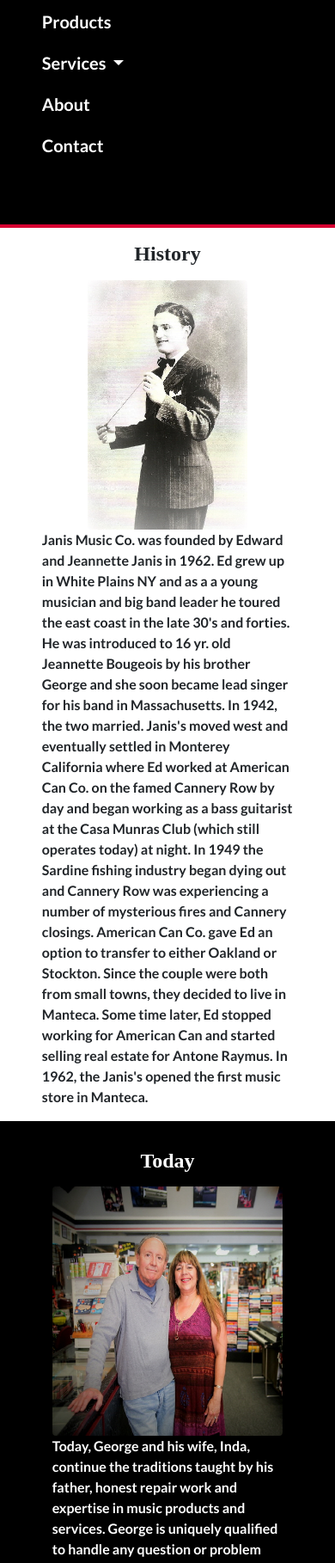
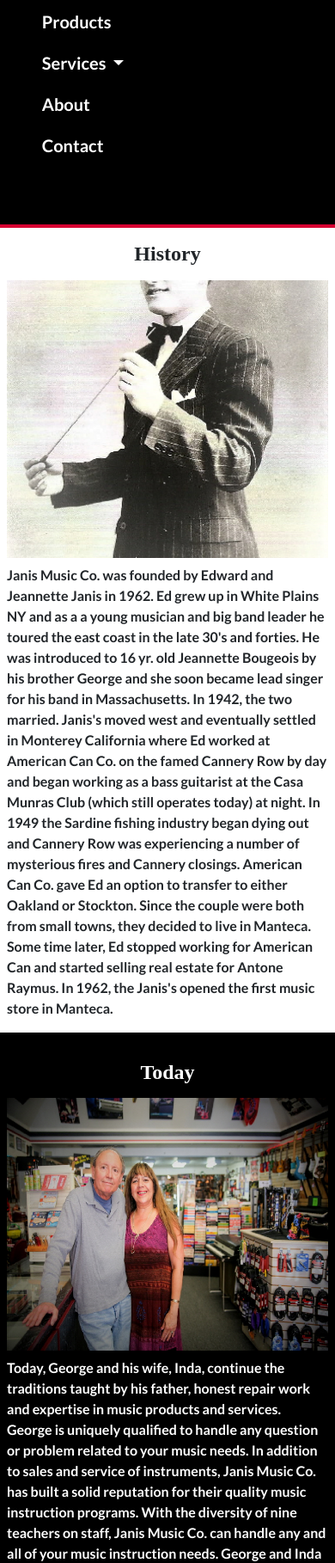
Before and after one commit to espressotoexpressions/WebsiteRedesign, a plain HTML site: page pages/about.html in a window 390 px wide. Shown: the part 166-1984 px from the top of the page at 86% size. Drawn offline with nearby package versions, Linux system fonts and the light colour scheme; a web font is replaced by a local one.

Commit message:
finished about section

```diff
--- a/pages/about.html
+++ b/pages/about.html
@@ -50,14 +50,14 @@
     </header>
 
     <section class="history-section eighth-grid my-32">
-      <div class="home-about-header pe-lg-4">
+      <div class="about-card-header ps-lg-4">
         <h1>History</h1>
       </div>
-      <div class="home-about-body pe-lg-4">
-        <p>Janis Music Co. was founded by Edward and Jeannette Janis in 1962. Ed grew up in White Plains NY and as a a young musician and big band leader he toured the east coast in the late 30's and forties. He was introduced to 16 yr. old Jeannette Bougeois by his brother George and she soon became lead singer for his band in Massachusetts. In 1942, the two married. Janis's moved west and eventually settled in Monterey California where Ed worked at American Can Co. on the famed Cannery Row by day and began working as a bass guitarist at the Casa Munras Club (which still operates today) at night. In 1949 the Sardine fishing industry began dying out and Cannery Row was experiencing a number of mysterious fires and Cannery closings. American Can Co. gave Ed an option to transfer to either Oakland or Stockton. Since the couple were both from small towns, they decided to live in Manteca. Some time later, Ed stopped working for American Can and started selling real estate for Antone Raymus. In 1962, the Janis's opened the first music store in Manteca. </p>
+      <div class="about-card-body px-2 px-sm-0 ps-lg-4">
+        <p class="pt-2">Janis Music Co. was founded by Edward and Jeannette Janis in 1962. Ed grew up in White Plains NY and as a a young musician and big band leader he toured the east coast in the late 30's and forties. He was introduced to 16 yr. old Jeannette Bougeois by his brother George and she soon became lead singer for his band in Massachusetts. In 1942, the two married. Janis's moved west and eventually settled in Monterey California where Ed worked at American Can Co. on the famed Cannery Row by day and began working as a bass guitarist at the Casa Munras Club (which still operates today) at night. In 1949 the Sardine fishing industry began dying out and Cannery Row was experiencing a number of mysterious fires and Cannery closings. American Can Co. gave Ed an option to transfer to either Oakland or Stockton. Since the couple were both from small towns, they decided to live in Manteca. Some time later, Ed stopped working for American Can and started selling real estate for Antone Raymus. In 1962, the Janis's opened the first music store in Manteca. </p>
       </div>
-      <div class="home-about-img">
-        <img class="owner-img" src="../assets/about/dad-JMC.jpg" alt="founder dressed as music conductor">
+      <div class="about-card-img-left px-2 px-sm-0">
+        <img class="about-img" src="../assets/about/dad-JMC.jpg" alt="founder dressed as music conductor">
       </div>
     </section>
 
@@ -65,23 +65,23 @@
       <div class="home-about-header pe-lg-4">
         <h1>Today</h1>
       </div>
-      <div class="home-about-body pe-lg-4">
-        <p>Today, George and his wife, Inda, continue the traditions taught by his father, honest repair work and expertise in music products and services. George is uniquely qualified to handle any question or problem related to your music needs. In addition to sales and service of instruments, Janis Music Co. has built a solid reputation for their quality music instruction programs. With the diversity of nine teachers on staff, Janis Music Co. can handle any and all of your music instruction needs. George and Inda will personally help you find the right product for your every need. Indas' extensive knowledge of print music and music accessories will insure you'll find just the right product at the best price. Speaking fluent Spanish allows her to better serve our areas large Hispanic population. George played professionally for over 10 years, has an extensive background in electronic repair and sound system design since the 70's and has been setting up and repairing both acoustic and electric instruments for the past 40 years. Visit our store and see what real service is all about!</p>
+      <div class="home-about-body px-2 px-sm-0 pe-lg-4">
+        <p class="pt-2">Today, George and his wife, Inda, continue the traditions taught by his father, honest repair work and expertise in music products and services. George is uniquely qualified to handle any question or problem related to your music needs. In addition to sales and service of instruments, Janis Music Co. has built a solid reputation for their quality music instruction programs. With the diversity of nine teachers on staff, Janis Music Co. can handle any and all of your music instruction needs. George and Inda will personally help you find the right product for your every need. Indas' extensive knowledge of print music and music accessories will insure you'll find just the right product at the best price. Speaking fluent Spanish allows her to better serve our areas large Hispanic population. George played professionally for over 10 years, has an extensive background in electronic repair and sound system design since the 70's and has been setting up and repairing both acoustic and electric instruments for the past 40 years. Visit our store and see what real service is all about!</p>
       </div>
-      <div class="home-about-img">
-        <img class="owner-img" src="../assets/home/Owners_JMC.jpg" alt="owners of store">
+      <div class="about-card-img-right px-2 px-sm-0">
+        <img class="about-img" src="../assets/home/Owners_JMC.jpg" alt="owners of store">
       </div>
     </section>
 
     <section class="rocky-section eighth-grid py-32">
-      <div class="home-about-header pe-lg-4">
+      <div class="about-card-header ps-lg-4">
         <h1>Rocky</h1>
       </div>
-      <div class="home-about-body pe-lg-4">
-        <p>If you haven't been in for awhile, we lost Rocky our Beagle on June 4th 2018. We know how much he meant to our customers and our students who would play with him each time they came in for their lessons. He truly was a great mascot for the store and he will be missed and remembered always.</p>
+      <div class="about-card-body px-2 px-sm-0 ps-lg-4">
+        <p class="pt-2">If you haven't been in for awhile, we lost Rocky our Beagle on June 4th 2018. We know how much he meant to our customers and our students who would play with him each time they came in for their lessons. He truly was a great mascot for the store and he will be missed and remembered always.</p>
       </div>
-      <div class="home-about-img">
-        <img class="owner-img" src="../assets/about/Rocky_dog.jpeg" alt="dog with hat">
+      <div class="about-card-img-left px-2 px-sm-0">
+        <img class="about-img" src="../assets/about/Rocky_dog.jpeg" alt="dog with hat">
       </div>
     </section>
 
@@ -89,11 +89,11 @@
       <div class="home-about-header pe-lg-4">
         <h1>New Mascot</h1>
       </div>
-      <div class="home-about-body pe-lg-4">
-        <p>Our newest mascot is Blue. He's a Blue-tick Beagle and our new greeter. Beware his bark is so loud he can ring crystal, but that all it is. Like his predecessor he's harmless an enjoys kids. Here he is at 8 weeks old.</p>
+      <div class="home-about-body px-2 px-sm-0 pe-lg-4">
+        <p class="pt-2">Our newest mascot is Blue. He's a Blue-tick Beagle and our new greeter. Beware his bark is so loud he can ring crystal, but that all it is. Like his predecessor he's harmless an enjoys kids. Here he is at 8 weeks old.</p>
       </div>
-      <div class="home-about-img">
-        <img class="owner-img" src="../assets/about/Blue_dog.jpg" alt="blue-tick beagle">
+      <div class="about-card-img-right px-2 px-sm-0">
+        <img class="about-img" src="../assets/about/Blue_dog.jpg" alt="blue-tick beagle">
       </div>
     </section>
 
--- a/styles/About/about.css
+++ b/styles/About/about.css
@@ -9,3 +9,84 @@
 .rocky-section {
     background-color: var(--gray);
 }
+
+.about-card-header {
+    grid-column: 4 / 8;
+}
+
+.about-card-body {
+    grid-column: 4 / 8;
+}
+
+.about-card-img-left {
+    grid-column: 2 / 4;
+    grid-row: 1 / 3;
+}
+
+.about-card-img-right {
+    grid-column: 6 / 8;
+    grid-row: 1 / 3;
+}
+
+.about-img {
+    max-width: 100%;
+    min-width: 100%;
+    height: 100%;
+    object-fit: cover;
+    object-position: 20%;
+}
+
+@media (max-width: 992px) {
+    .about-card-header {
+        grid-column: 2 / 8;
+        display: flex;
+        justify-content: center;
+    }
+
+    .about-card-body {
+        grid-column: 2 / 8;
+        grid-row-start: 3;
+    }
+
+    .about-card-img-left {
+        grid-column: 2 / 8;
+        grid-row: 2 / 3;
+        display: flex;
+        justify-content: center;
+    }
+
+    .about-card-img-right {
+        grid-column: 2 / 8;
+        grid-row: 2 / 3;
+        display: flex;
+        justify-content: center;
+    }
+
+    .about-img{
+        max-width:289px;
+        max-height: 323px;
+        min-height: 260px;
+    }
+}
+
+@media (max-width: 576px) {
+    .about-card-header {
+        grid-column: 1 / 9;
+    }
+
+    .about-card-body {
+        grid-column: 1 / 9;
+    }
+
+    .about-card-img-left {
+        grid-column: 1 / 9;
+    }
+
+    .about-card-img-right {
+        grid-column: 1 / 9;
+    }
+
+    .py-32 {
+        padding: 16px 0;
+    }
+}
--- a/styles/Home/home-about.css
+++ b/styles/Home/home-about.css
@@ -42,3 +42,17 @@
         height: 290px;
     }
 }
+
+@media (max-width: 576px) {
+    .home-about-header {
+        grid-column: 1 / 9;
+    }
+
+    .home-about-body {
+        grid-column: 1 / 9;
+    }
+
+    .home-about-img {
+        grid-column: 1 / 9;
+    }
+}
```
Also changed, not shown: index.html (+2 -2 lines).
